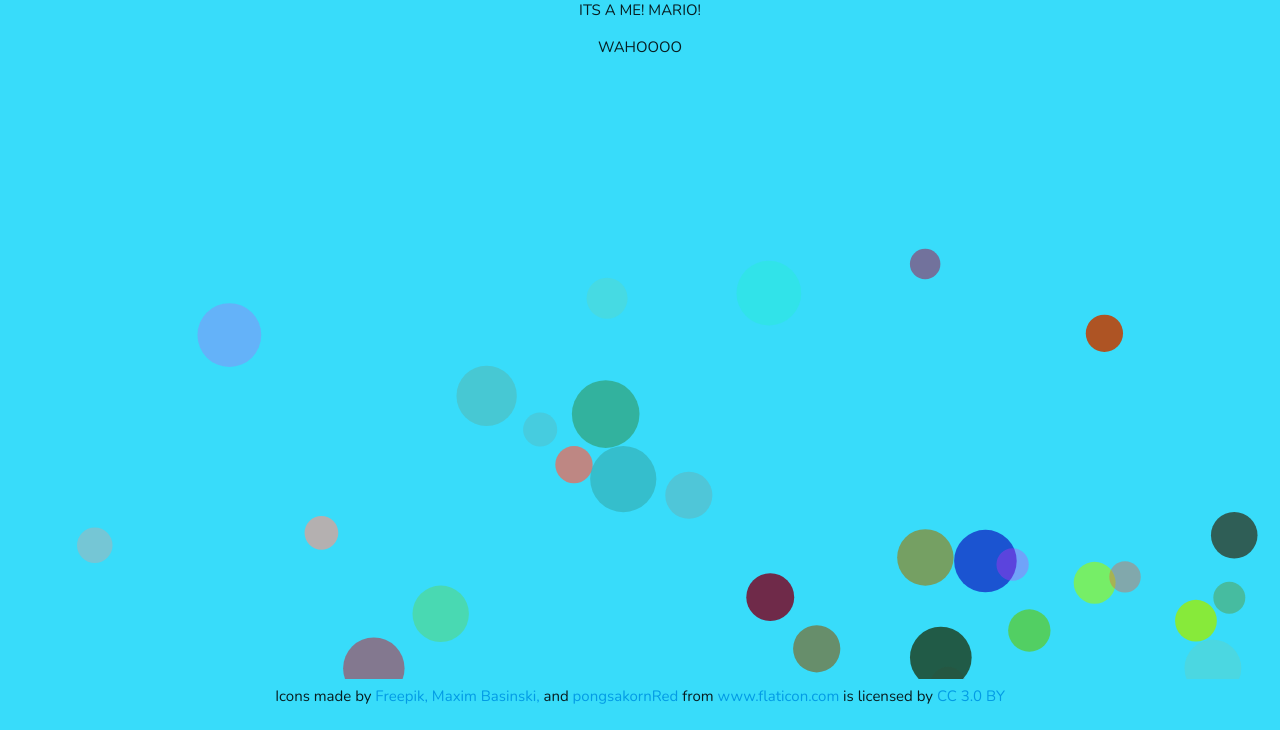
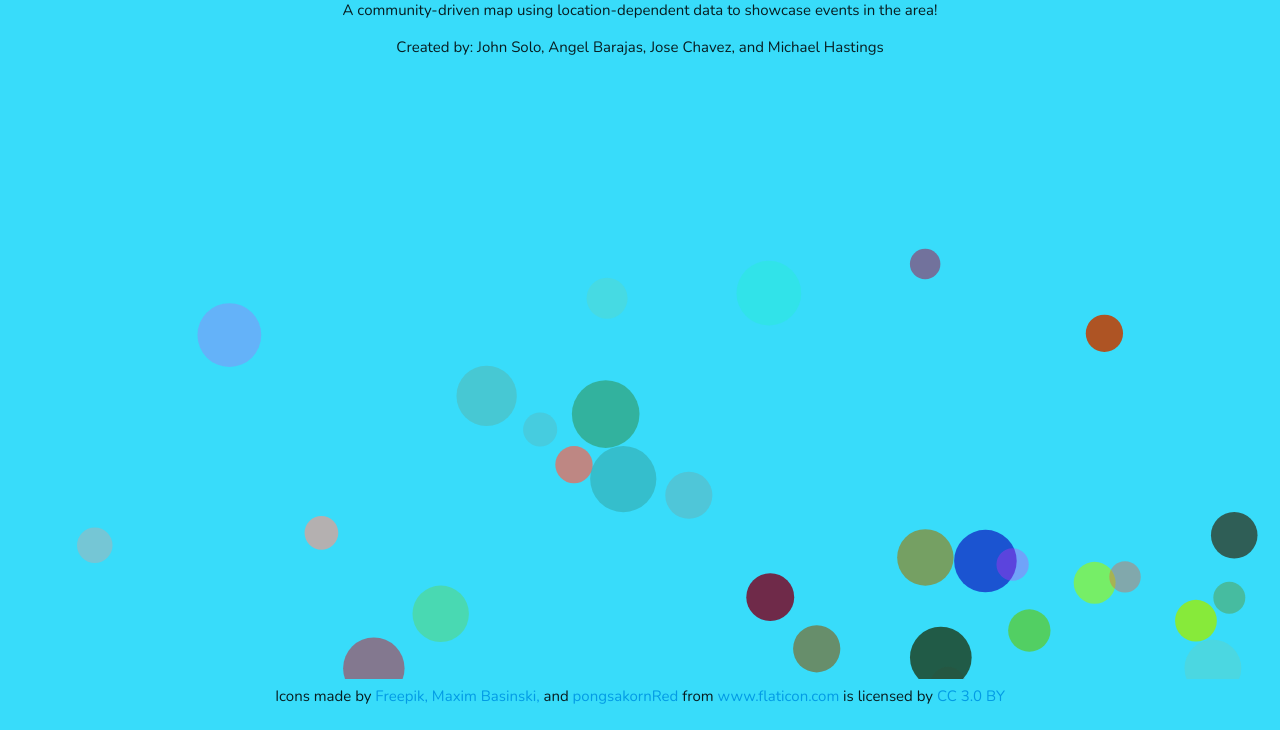
Before and after one commit to johnsolojoseph/social-map, a website: page about.html in a window 1280 px wide. Shown: the part 172-902 px from the top of the page. Drawn offline with nearby package versions, Linux system fonts and the light colour scheme.

Commit message:
names added

```diff
--- a/about.html
+++ b/about.html
@@ -66,11 +66,11 @@ body {
     <div class="container">
       <div class="center">
         <h2>About The Project</h2>
-        <p>ITS A ME! MARIO!</p>
+        <p>A community-driven map using location-dependent data to showcase events in the area!</p>
       </div>
       <div class="row contact-wrap">
         <div class="col-md-8 col-md-offset-2">
-          <div class="center">WAHOOOO</div>
+          <div class="center">Created by: John Solo, Angel Barajas, Jose Chavez, and Michael Hastings</div>
           <div id="errormessage"></div>
 
         </div>
```
